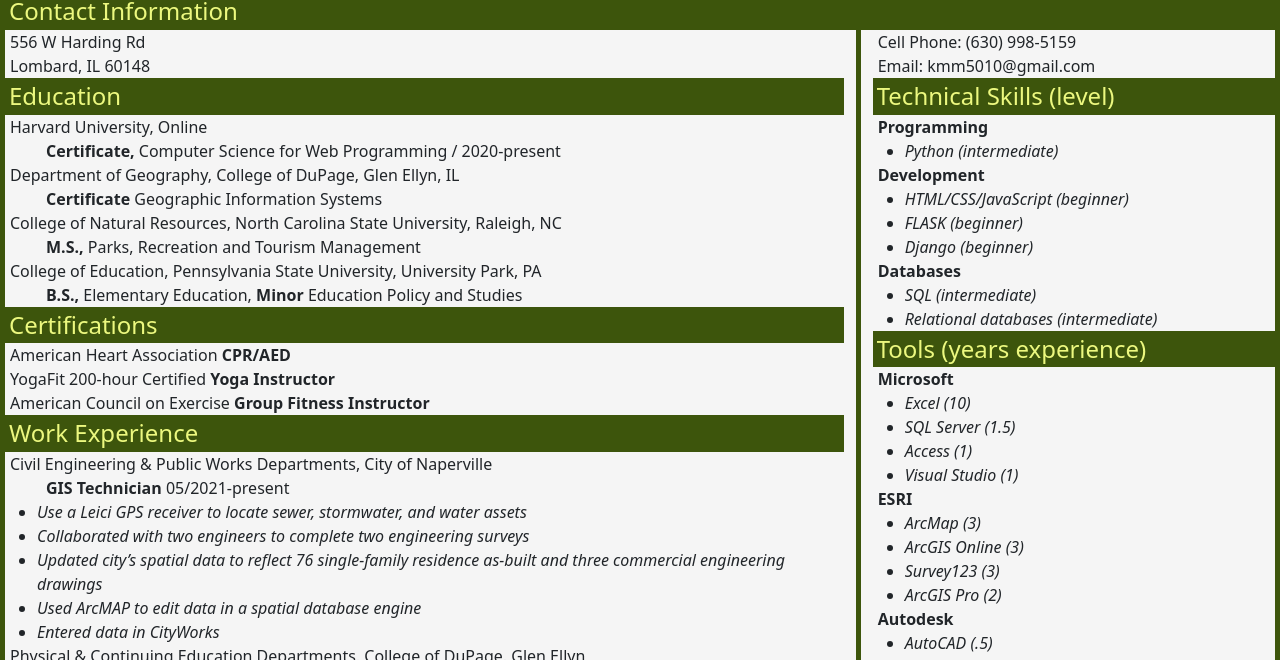
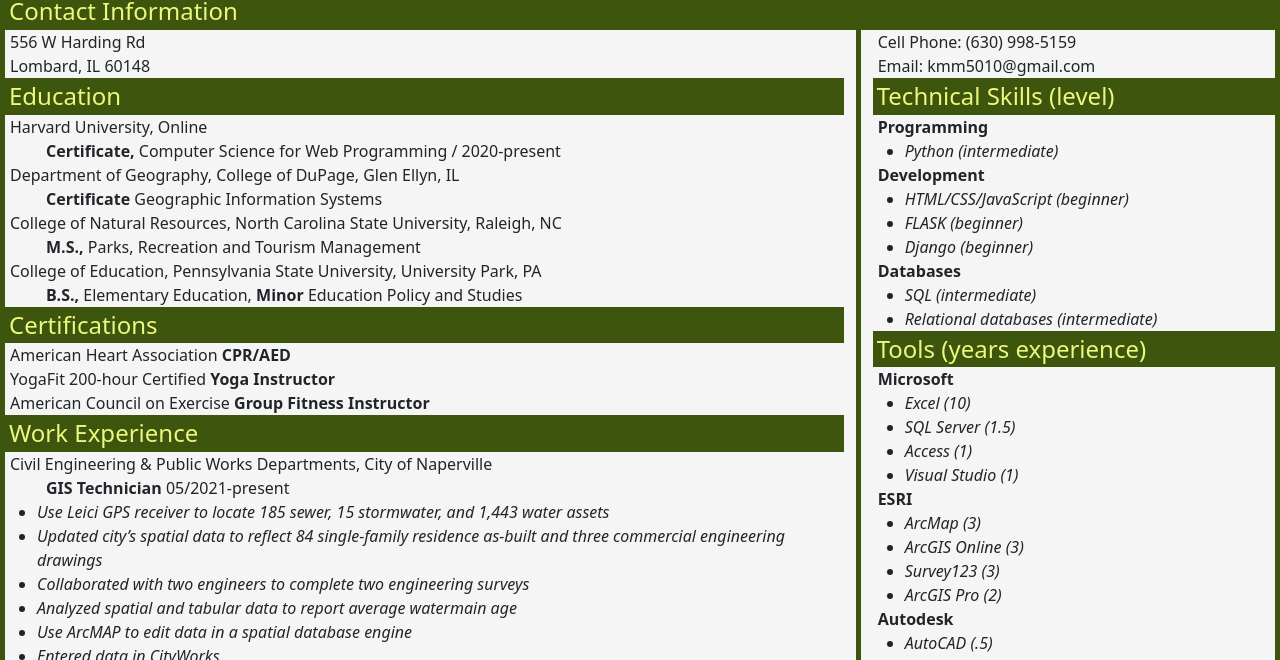
Before and after one commit to kmm5010/kmm5010.github.io, a plain HTML site: page resume.html in a window 1280 px wide. Shown: the part 140-800 px from the top of the page. Drawn offline with nearby package versions, Linux system fonts and the light colour scheme.

Commit message:
10/1 resume update

```diff
--- a/resume.html
+++ b/resume.html
@@ -68,11 +68,13 @@
 			<p>Civil Engineering & Public Works Departments, City of Naperville</p>
 			<p class="indent"><strong>GIS Technician</strong> 05/2021-present</p>
 			<ul>
-				<li>Use a Leici GPS receiver to locate sewer, stormwater, and water assets</li>
+				<li>Use Leici GPS receiver to locate 185 sewer, 15 stormwater, and 1,443 water assets</li>
+				<li>Updated city’s spatial data to reflect 84 single-family residence as-built and three commercial engineering drawings</li>
 				<li>Collaborated with two engineers to complete two engineering surveys</li>
-				<li>Updated city’s spatial data to reflect 76 single-family residence as-built and three commercial engineering drawings</li>
-				<li>Used ArcMAP to edit data in a spatial database engine</li>
-				<li>Entered data in CityWorks </li>
+				<li>Analyzed spatial and tabular data to report average watermain age</li>
+				<li>Use ArcMAP to edit data in a spatial database engine</li>
+				<li>Entered data in CityWorks</li>
+				<li>Created nine utility maps</li>
 			</ul>
 			<p>Physical & Continuing Education Departments, College of DuPage, Glen Ellyn</p>
 			<p class="indent"><strong>Adjunct Faculty Member</strong> 10/2017-present</p>
```
